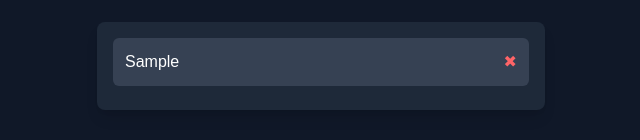
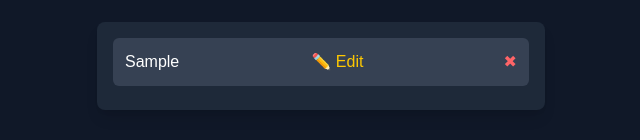
Before and after one commit to MonikaDevHJ/todofullstack, a Next.js app: page / in a window 1280 px wide. Both pictures are taken after typing "Sample" into the empty fields and a click on the button "+ Add". Shown: the part 403-543 px from the top of the page, without its empty margins (319-959 px from the left). Built offline with nearby package versions, Linux system fonts and the light colour scheme.

Commit message:
makig editung functionality

```diff
--- a/src/app/page.tsx
+++ b/src/app/page.tsx
@@ -19,12 +19,20 @@ export default function ShoppingList() {
     setShoppingList(shoppingList.filter((_, i) => i !== index));
   };
 
+  const editItem = (index: number) =>{
+
+
+  }
+
   return (
     <main className="flex flex-col items-center justify-center min-h-screen bg-gray-900 text-white p-6">
       <h1 className="text-4xl font-bold mb-6 text-blue-400">Shopping List</h1>
 
       {/* Fix: Form handles submission on Enter */}
-      <form onSubmit={addItem} className="flex w-full max-w-md items-center space-x-2">
+      <form
+        onSubmit={addItem}
+        className="flex w-full max-w-md items-center space-x-2"
+      >
         <input
           type="text"
           value={newItem}
@@ -33,16 +41,36 @@ export default function ShoppingList() {
           className="flex-1 p-3 rounded-lg bg-gray-800 text-white placeholder-gray-400 outline-none border border-gray-700 focus:ring-2 focus:ring-blue-400"
         />
         {/* Fix: Button must have type="submit" */}
-        <button type="submit" className="px-4 py-3 rounded-lg bg-blue-500 hover:bg-blue-600 transition font-semibold">
+        <button
+          type="submit"
+          className="px-4 py-3 rounded-lg bg-blue-500 hover:bg-blue-600 transition font-semibold"
+        >
           + Add
         </button>
       </form>
 
       <ul className="mt-6 w-full max-w-md bg-gray-800 p-4 rounded-lg shadow-lg">
         {shoppingList.map((item, index) => (
-          <li key={index} className="p-3 mb-2 flex justify-between items-center rounded-md bg-gray-700 hover:bg-gray-600 transition">
+          <li
+            key={index}
+            className="p-3 mb-2 flex justify-between items-center rounded-md bg-gray-700 hover:bg-gray-600 transition"
+          >
             {item}
-            <button onClick={() => deleteItem(index)} className="text-red-400 hover:text-red-500 transition">✖</button>
+
+            <button
+              onClick={() => editItem(index)}
+              className="text-yellow-400 hover:text-yellow-500 transition mr-2"
+            >
+              ✏️ Edit
+            </button>
+
+
+            <button
+              onClick={() => deleteItem(index)}
+              className="text-red-400 hover:text-red-500 transition"
+            >
+              ✖
+            </button>
           </li>
         ))}
       </ul>
```
